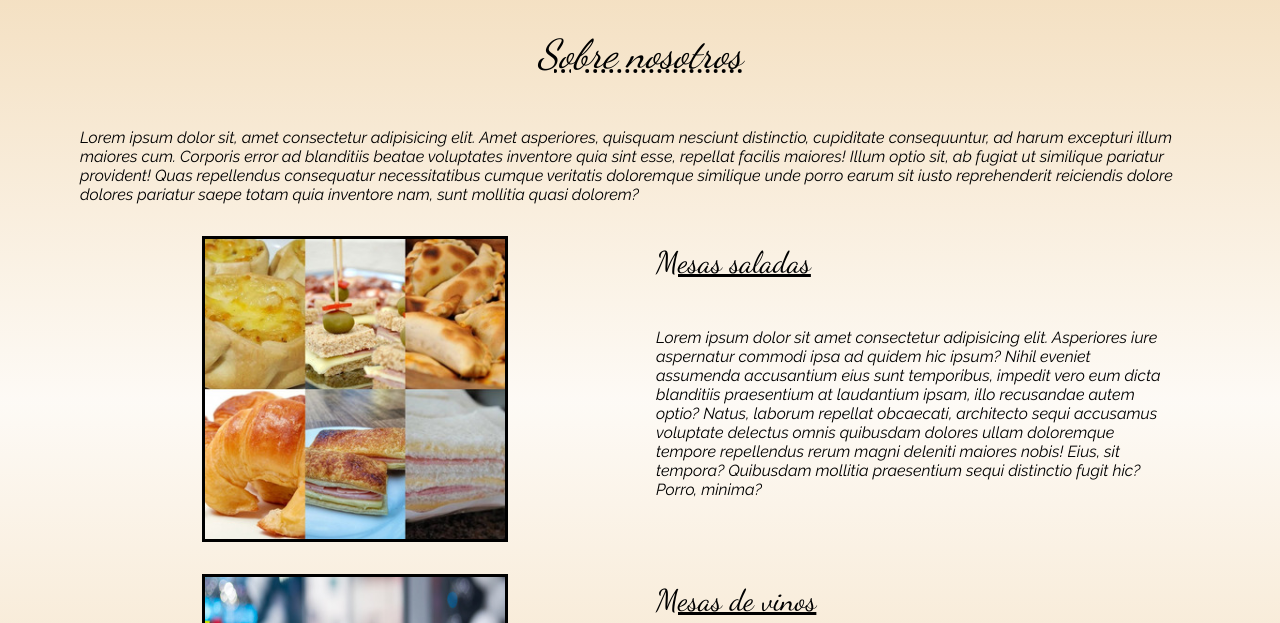
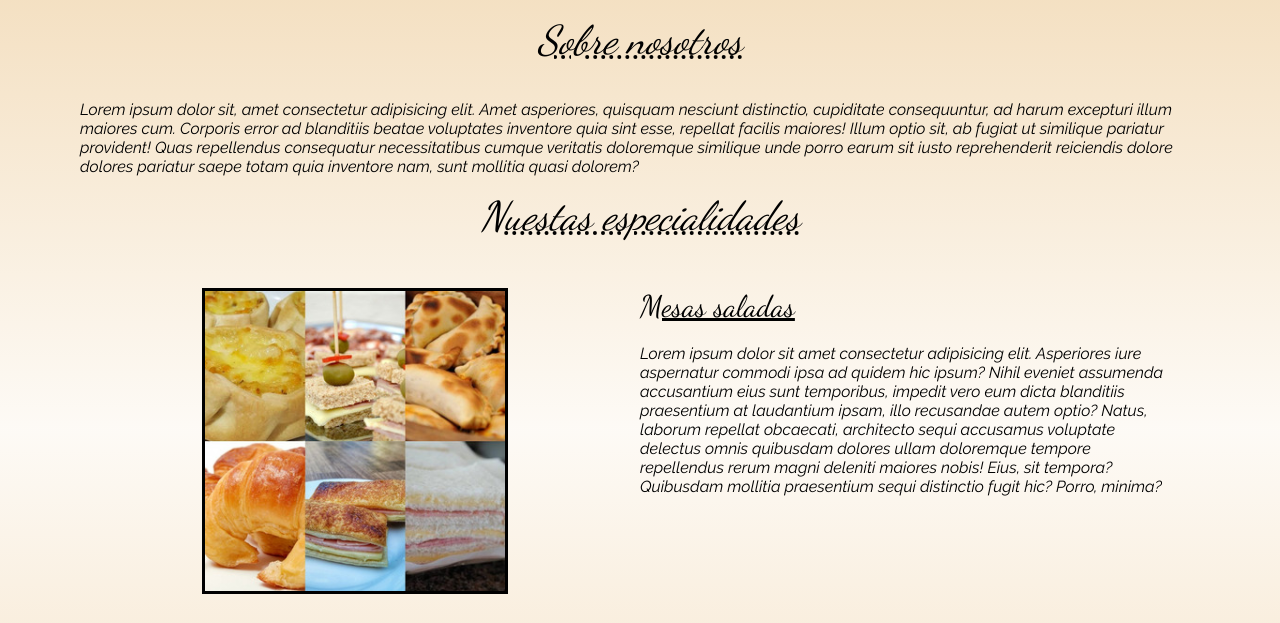
Before and after one commit to MauricioHRoig/costa-catering, a plain HTML site: page index.html in a window 1280 px wide. Shown: the part 138-761 px from the top of the page. Drawn offline with Linux system fonts and the light colour scheme.

Commit message:
aplicando ajustes en index

```diff
--- a/css/main.css
+++ b/css/main.css
@@ -113,6 +113,12 @@
         font-size: 15px;
     }
     /*      Main     */
+    .width{
+        width: auto;
+    }
+    .column-mob{
+        flex-direction: column;
+    }
     .p-style{
         font-family: 'Raleway', sans-serif;
         max-width: 17rem;
@@ -159,7 +165,7 @@
         padding-top: 0.5rem;
     }
     .p-especialidad{
-        padding: 0.2rem 2rem 0rem 1rem;
+        padding-top: 1rem;
         max-width: 45rem;
     }
     .div-fot{
@@ -167,7 +173,6 @@
         justify-content: flex-end;
         align-items: flex-end;
         height: 4rem;
-
     }
     .li-fot{
         padding-right: 1rem;
@@ -281,7 +286,7 @@
     /*      Main     */
     .p-style{
         font-family: 'Raleway', sans-serif;
-        max-width: 20rem;
+        max-width: 25rem;
         text-align: center;
     }
     h3{
@@ -323,16 +328,12 @@
         text-decoration: underline black;
         text-align: center;
     }
-    .p-especialidad{
-        padding: 1rem 2rem 0rem 1rem;
-        max-width: 45rem;
-    }
+    /*      Footer       */
     .div-fot{
         display: flex;
         justify-content: flex-end;
         align-items: flex-end;
         height: 4rem;
-
     }
     .li-fot{
         padding-right: 1rem;
@@ -428,6 +429,7 @@
         display: flex;
         margin-right: 0.5rem;
         flex-direction: row;
+        flex-wrap: nowrap !important;
     }
     .nav-link{
         color: black;
@@ -453,7 +455,7 @@
         text-align: left;
     }
     h3{
-        padding: 30px 30px;
+        padding: 1rem 0rem;
         font-family: 'Dancing Script', cursive ;
         font-size: 40px;
         font-style: italic;
@@ -489,18 +491,13 @@
         border: solid black;
     }
     .header-especialidad{
-        grid-column: 2;
-        grid-row: 1;
-        padding-left: 1rem;
+        padding-top: 1rem;
         font-family: 'Dancing Script';
         font-size: 30px;
         text-decoration: underline black;
-        text-align: left;
     }
     .p-especialidad{
-        grid-column: 2;
-        grid-row: 1;
-        padding: 3rem 2rem 0rem 1rem;
+        padding: 1rem 2rem 0rem 0rem;
         max-width: 60rem;
 /*    Footer    */
     }
@@ -567,6 +564,7 @@
         background-image: linear-gradient(rgba(241, 216, 178, 1), rgba(241, 216, 178, 0.123), rgba(241, 216, 178, 1));
         min-width: 320px;
     }
+    /*      Header    */
     header{
         background-color: rgba(241, 216, 178, 1);
         border: solid black;
@@ -623,6 +621,12 @@
         padding: 0rem 0rem ;
     }
     /*      Main     */
+    .width{
+        width: 100%s;
+    }
+    .row-desk{
+        flex-direction: row;
+    }
     .p-style{
         font-family: 'Raleway', sans-serif;
         padding-top: 20px;
@@ -630,7 +634,7 @@
         text-align: left;
     }
     h3{
-        padding: 30px 30px;
+        padding: 1rem 0rem;
         font-family: 'Dancing Script', cursive ;
         font-size: 40px;
         font-style: italic;
@@ -666,27 +670,22 @@
         border: solid black;
     }
     .header-especialidad{
-        grid-column: 2;
-        grid-row: 1;
-        padding-left: 1rem;
+        padding: 0rem;
         font-family: 'Dancing Script';
         font-size: 30px;
         text-decoration: underline black;
         text-align: left;
     }
     .p-especialidad{
-        grid-column: 2;
-        grid-row: 1;
-        padding: 3rem 2rem 0rem 1rem;
+        padding: 2rem 2rem 0rem 0rem;
         max-width: 60rem;
-
     }
+    /*      Footer       */
     .div-fot{
         display: flex;
         justify-content: flex-end;
         align-items: flex-end;
         height: 4rem;
-
     }
     .li-fot{
         padding-right: 1rem;
@@ -809,11 +808,11 @@
     /*      Main     */
     .p-style{
         font-family: 'Raleway', sans-serif;
-        /* padding-top: 20px; */
+        padding-top: 20px;
         max-width: 70rem;
     }
     h3{
-        padding: 30px 30px;
+        padding: 1rem 0rem;
         font-family: 'Dancing Script', cursive ;
         font-size: 40px;
         font-style: italic;
@@ -828,10 +827,6 @@
         display: flex;
         flex-direction: column;
         align-items: center;
-    }
-    .titulo-3-main{
-        display: flex;
-        justify-content: center;
     }
     /* Article container */
     .article-container{
@@ -848,17 +843,12 @@
         height: 300px;
         border: solid black;
     }
-    .justify-center{
-        justify-content: center;
-    }
     .header-especialidad{
         font-family: 'Dancing Script';
         font-size: 30px;
         text-decoration: underline black;
         text-align: left;
-    }
-    .p-especialidad{
-        max-width: 60rem;
+        padding: 0rem;
     }
     .div-fot{
         display: flex;
--- a/index.html
+++ b/index.html
@@ -6,7 +6,7 @@
   <meta http-equiv="X-UA-Compatible" content="IE=edge">
   <meta name="viewport" content="width=device-width, initial-scale=1.0">
   <link rel="shortcut icon" href="imagenes/icono.png">
-  <!-- link boostrap -->
+  <!-- link bootstrap -->
   <link rel="stylesheet" href="boostrap/bootstrap.css">
   <link rel="stylesheet" href="css/main.css">
   <title>Inicio | Costa</title>
@@ -82,10 +82,11 @@
           eveniet voluptas animi harum non eos! Sed est accusantium iure?</p>
       </article>
     </section> -->
-    <section class="container">
+    <section class="container width">
+      <h3 class="d-flex flex-column align-items-center">Nuestas especialidades</h3>
       <article>
-        <div class="row padding-top-2rem">
-          <div class="col d-flex justify-center">
+        <div class="row padding-top-2rem column-mob row-desk">
+          <div class="col d-flex justify-content-center">
             <img class="img-especialidad" src="imagenes/especialidadMesaSalada.png" alt="mesa-salada">
           </div>
           <div class="col">
@@ -100,8 +101,8 @@
         </div>
       </article>
       <article>
-        <div class="row padding-top-2rem">
-          <div class="col d-flex justify-center">
+        <div class="row padding-top-2rem column-mob row-desk">
+          <div class="col d-flex justify-content-center">
             <img class="img-especialidad" src="imagenes/especialidadMesaVinos.png" alt="mesa-vinos">
           </div>
           <div class="col">
```
